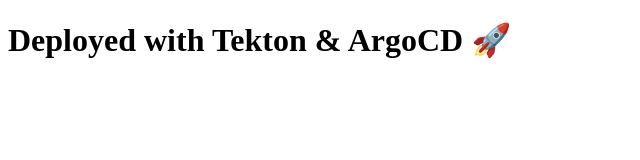
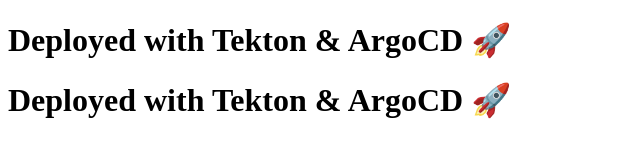
Before and after one commit to Andrej220/nginx-image, a plain HTML site: page index.html in a window 1280 px wide. Shown: the whole page, without its empty margins (0-640 px from the left). Drawn offline with Linux system fonts and the light colour scheme.

Commit message:
added new content to index.html

```diff
--- a/index.html
+++ b/index.html
@@ -7,5 +7,6 @@
 </head>
 <body>
     <h1>Deployed with Tekton & ArgoCD 🚀</h1>
+    <h1>Deployed with Tekton & ArgoCD 🚀</h1>
 </body>
 </html>
```
